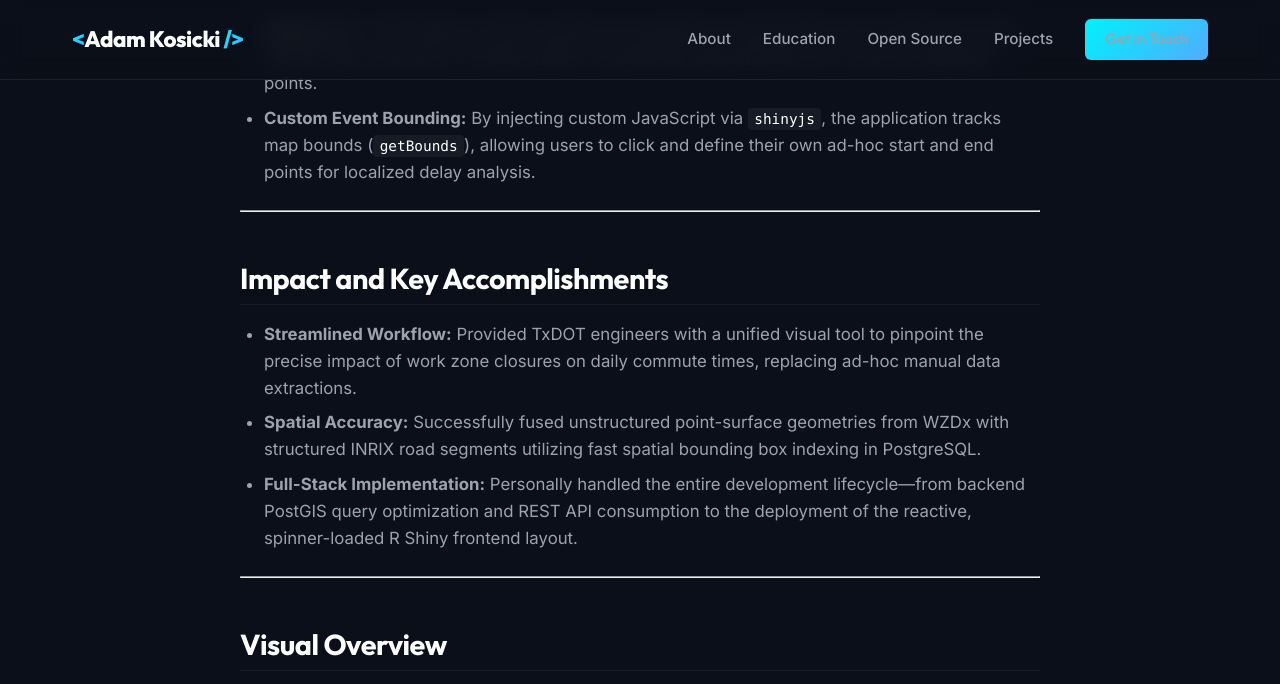
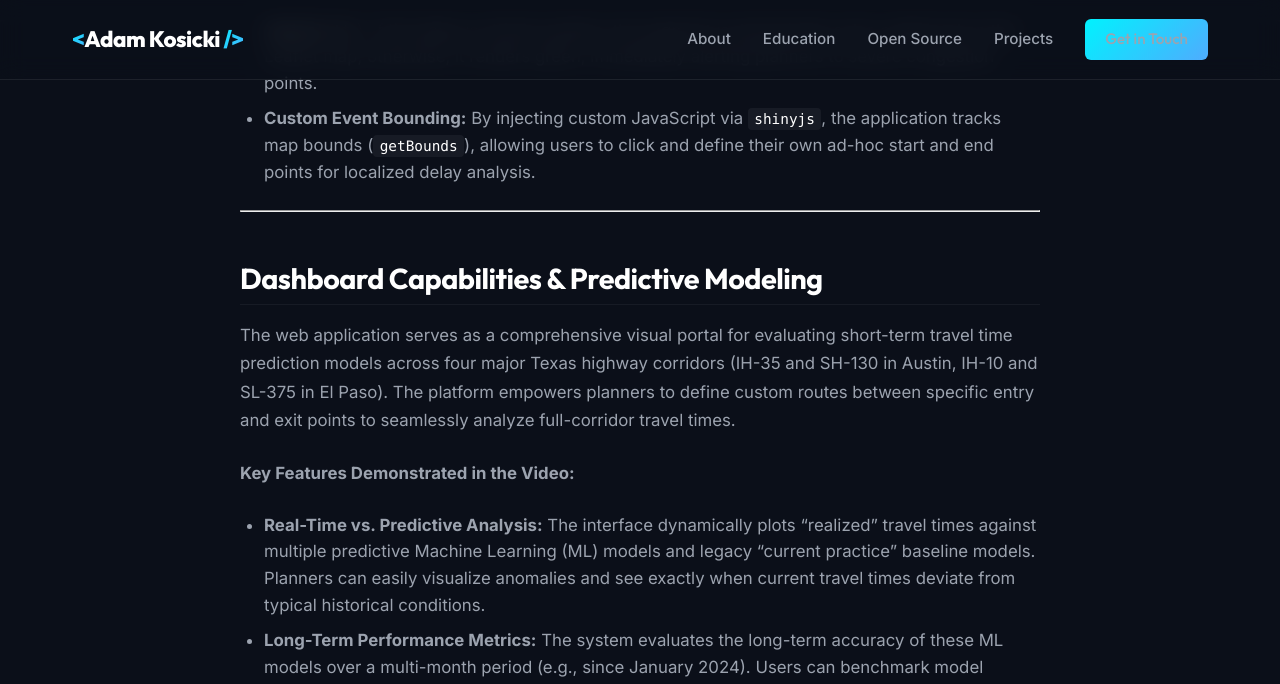
Before and after one commit to Adam-Kosicki/adam-kosicki.github.io, a Jekyll site: the page built from _projects/wzdx-travel-time-dashboard.md, in a window 1280 px wide and 1400 px high, scrolled down 1943 px. Shown: the top 684 px of the window. Built offline with Jekyll 4.4.1, drawn with Linux system fonts in a browser that asks for light colours; some of the changed text lies outside the part shown.

Commit message:
Update WZDx case study with dashboard capabilities summary from video demo

```diff
--- a/_projects/wzdx-travel-time-dashboard.md
+++ b/_projects/wzdx-travel-time-dashboard.md
@@ -43,6 +43,18 @@ The front-end user interface is built using a combination of **R Shiny**, **Leaf
 
 ---
 
+## Dashboard Capabilities & Predictive Modeling
+
+The web application serves as a comprehensive visual portal for evaluating short-term travel time prediction models across four major Texas highway corridors (IH-35 and SH-130 in Austin, IH-10 and SL-375 in El Paso). The platform empowers planners to define custom routes between specific entry and exit points to seamlessly analyze full-corridor travel times.
+
+**Key Features Demonstrated in the Video:**
+- **Real-Time vs. Predictive Analysis:** The interface dynamically plots "realized" travel times against multiple predictive Machine Learning (ML) models and legacy "current practice" baseline models. Planners can easily visualize anomalies and see exactly when current travel times deviate from typical historical conditions.
+- **Long-Term Performance Metrics:** The system evaluates the long-term accuracy of these ML models over a multi-month period (e.g., since January 2024). Users can benchmark model performance using robust statistical metrics including Mean Absolute Error (MAE), Mean Absolute Percentage Error (MAPE), and Root Mean Square Error (RMSE).
+- **Peak-Period Superiority:** The interactive plots clearly demonstrate that the integrated ML models significantly outperform legacy practices, particularly during highly congested peak traffic periods where precision matters most.
+- **Data Availability & Decision Support:** A dedicated summary dashboard tracks data availability and model uptime, supporting transparent data sharing decisions. By comparing the latest predictions alongside historical accuracy, TxDOT engineers can confidently select the most reliable travel time prediction to post for public awareness.
+
+---
+
 ## Impact and Key Accomplishments
 
 - **Streamlined Workflow:** Provided TxDOT engineers with a unified visual tool to pinpoint the precise impact of work zone closures on daily commute times, replacing ad-hoc manual data extractions.
```
